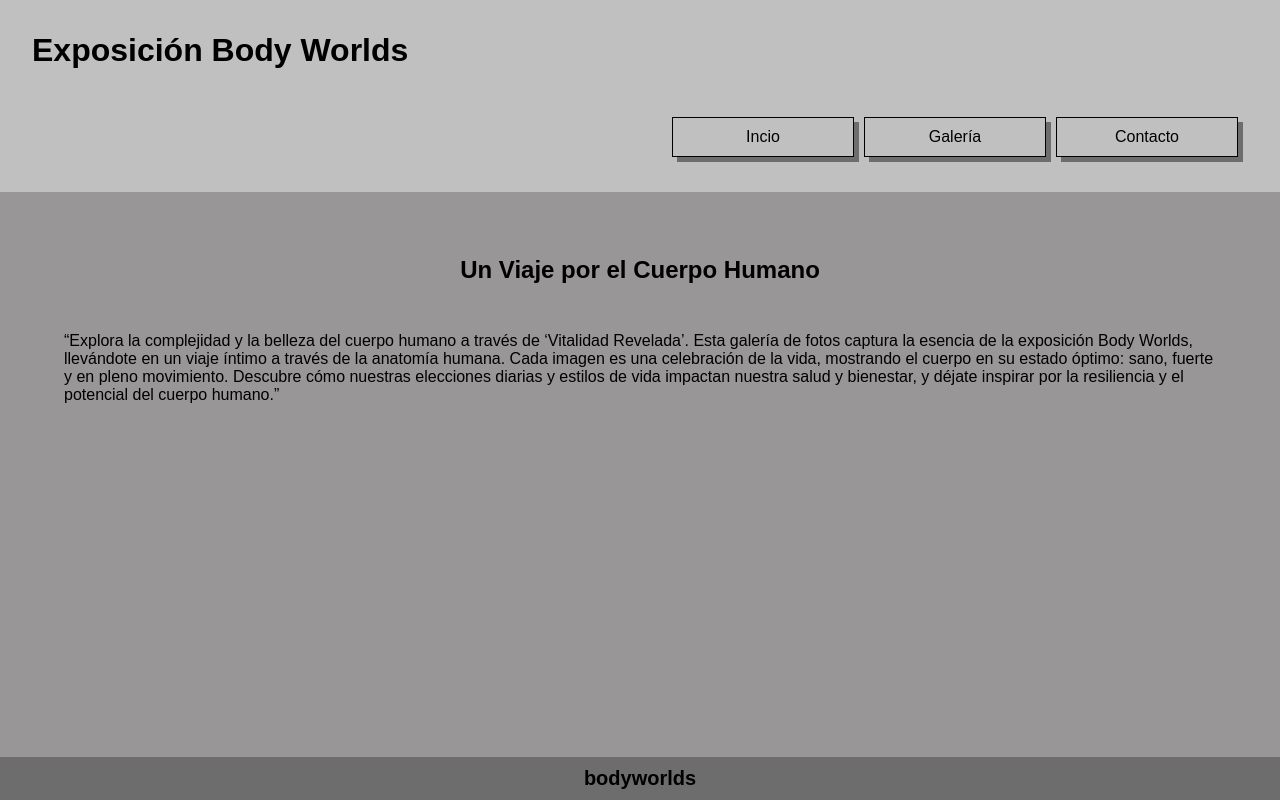
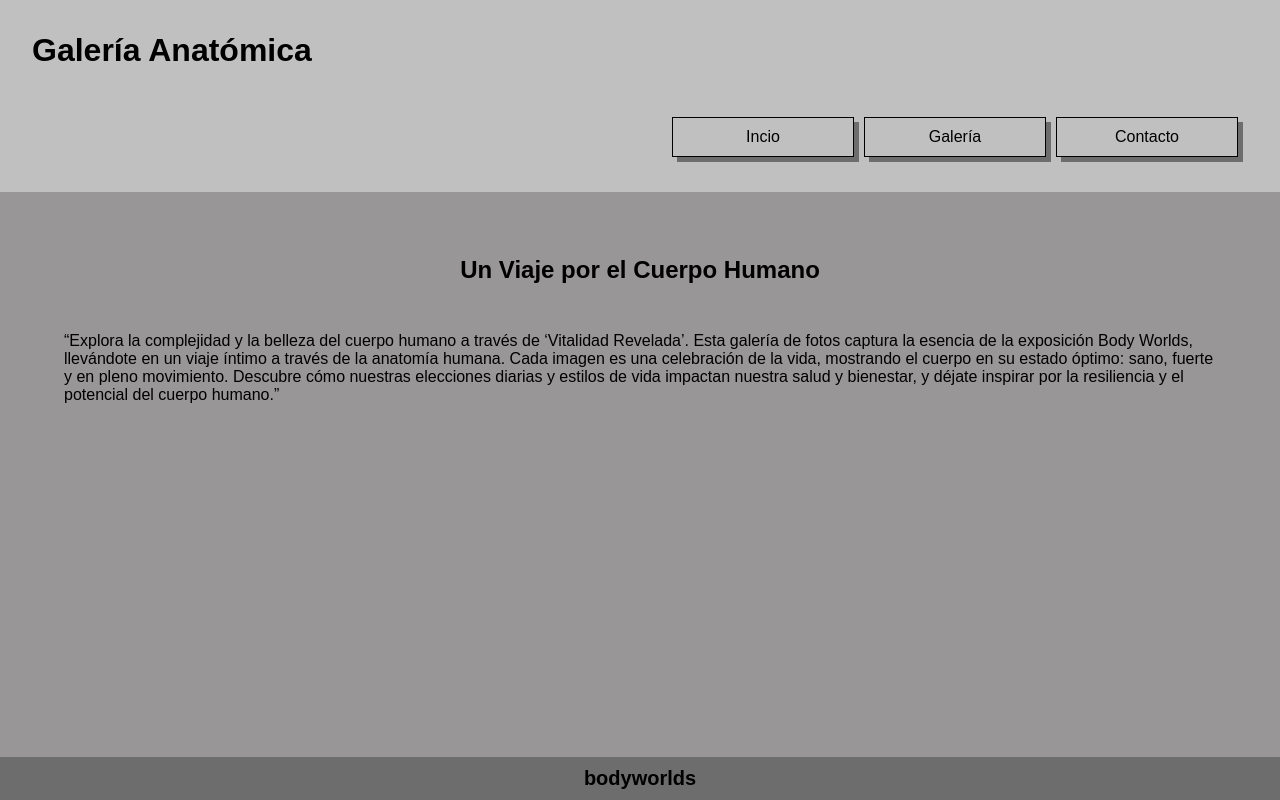
Before and after one commit to JCVasquez90/Galeria-Arte, a plain HTML site: page index.html in a window 1280 px wide. Drawn offline with Linux system fonts and the light colour scheme.

Commit message:
cambio de nombre en titulo y h1 en index

```diff
--- a/index.html
+++ b/index.html
@@ -6,13 +6,13 @@
   <meta name="viewport" content="width=device-width, initial-scale=1.0">
   <link rel="preconnect" href="https://fonts.googleapis.com">
   <link rel="stylesheet" href="./assets/css/style.css">
-  <title>bodyworlds</title>
+  <title>Galería Anatómica</title>
 </head>
 
 <body>
 
   <header>
-    <h1>Exposición Body Worlds</h1>
+    <h1>Galería Anatómica</h1>
     <nav>
       <ul>
         <li><a href="index.html">Incio</a></li>
```
